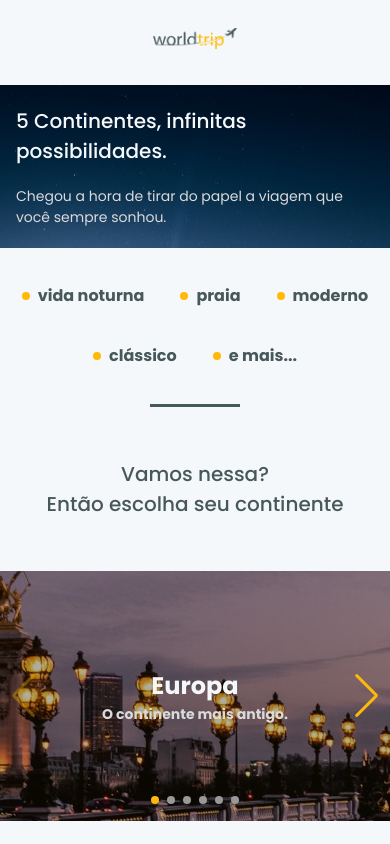
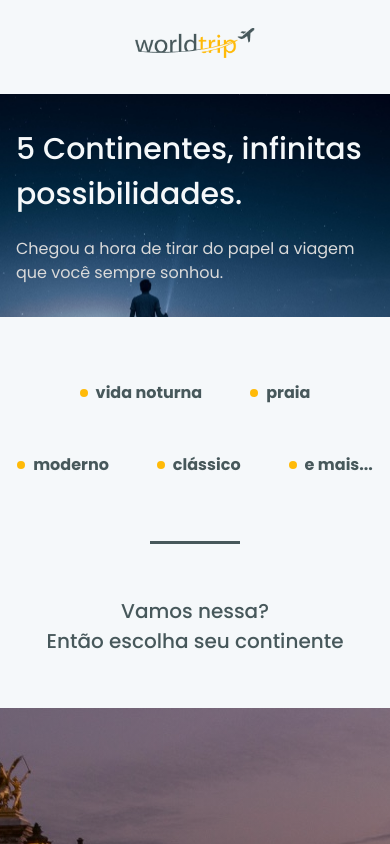
Before and after one commit to gw-rodrigues/ignite-03-reactjs-worldtrip, a Next.js app: page / in a window 390 px wide. Shown: the top 844 px of the page. Built offline with nearby package versions, Linux system fonts and the light colour scheme.

Commit message:
UPDT add breakpoint

```diff
--- a/src/styles/theme.ts
+++ b/src/styles/theme.ts
@@ -22,7 +22,7 @@ export const theme = extendTheme({
       },
     },
   },
-  sizes: {
-    xs: "20rem",
+  breakpoints: {
+    xs: "22rem",
   },
 });
```
